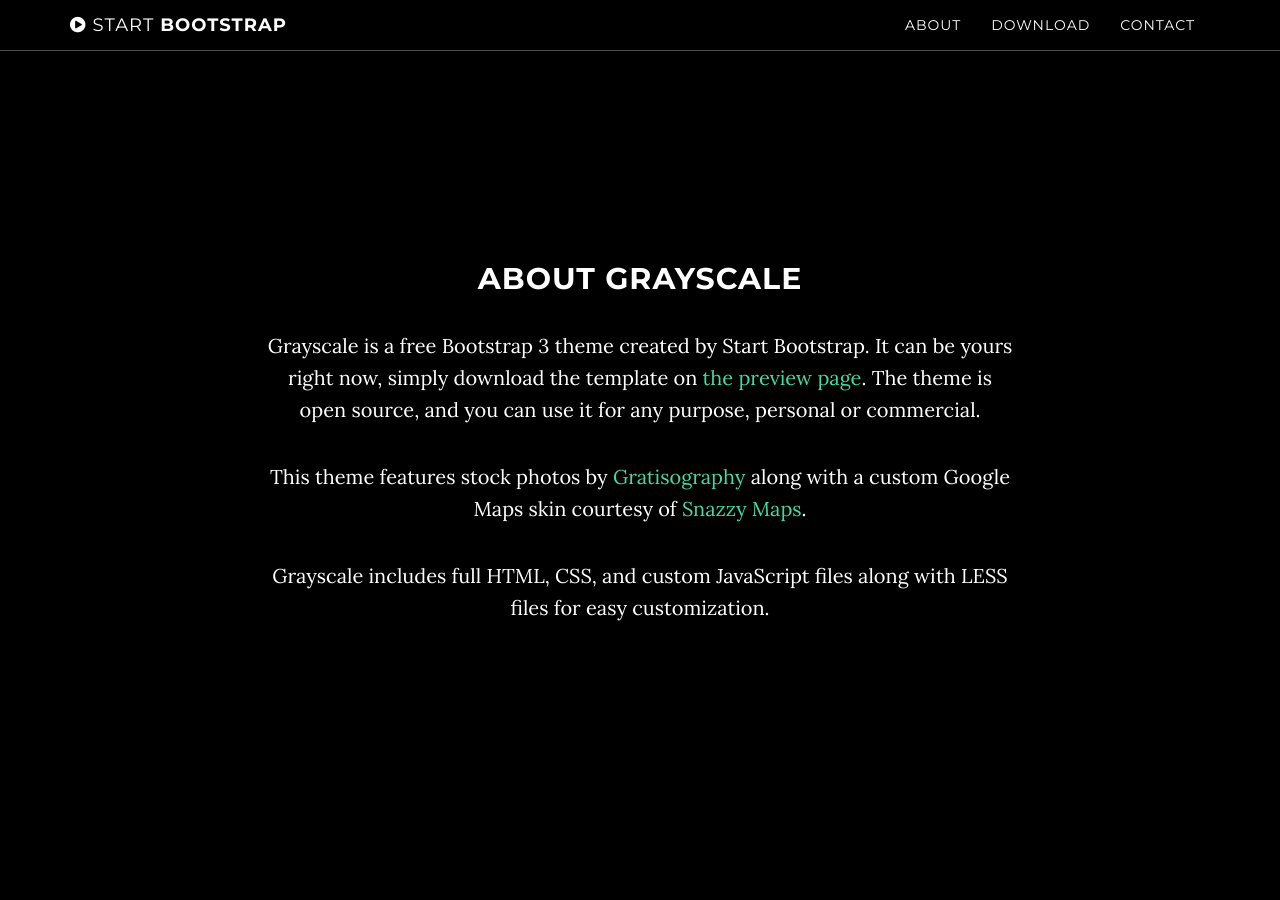
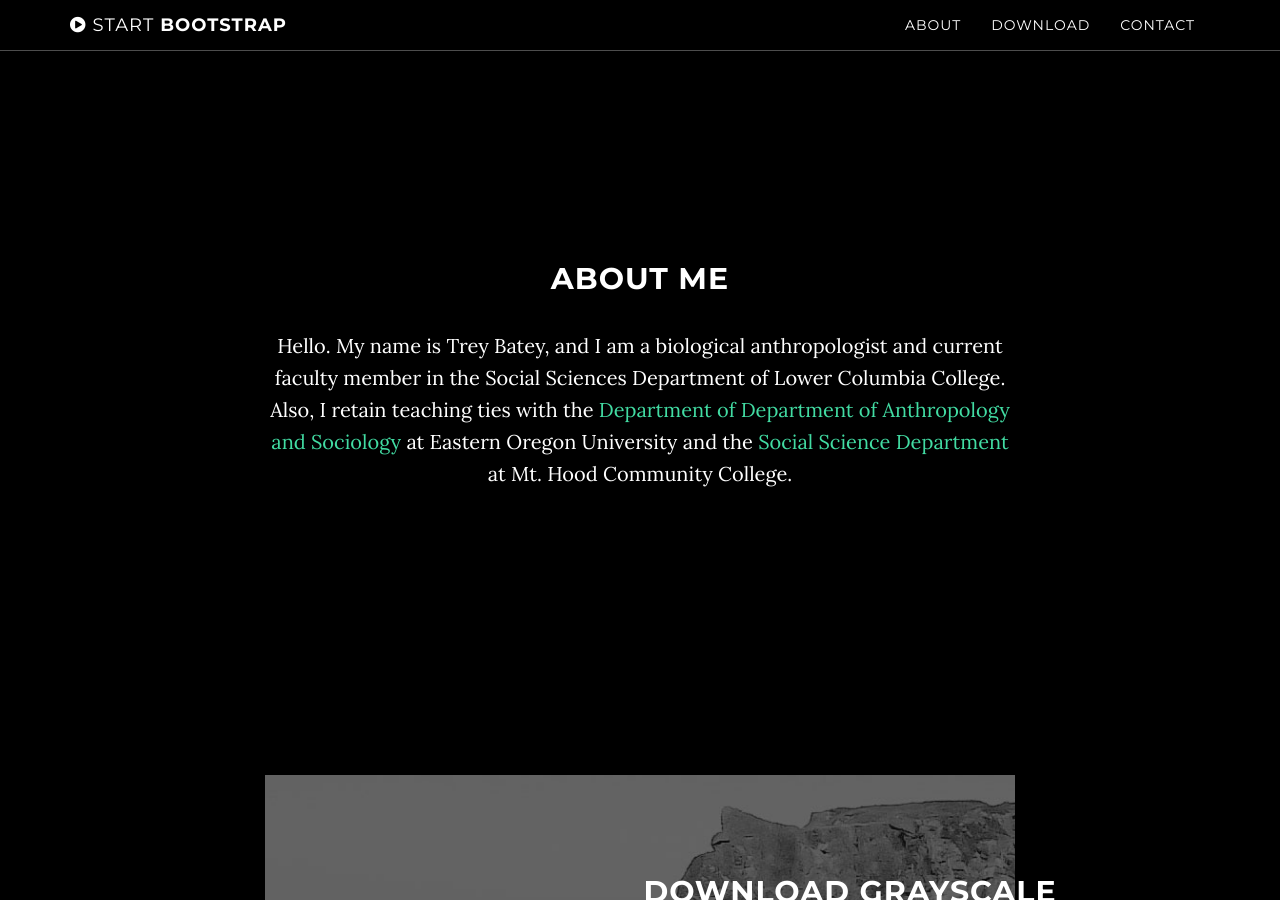
Before and after one commit to bateyt/newhome, a Jekyll site: the page index.html, which Jekyll copies as it is, in a window 1280 px wide and 900 px high, scrolled down 888 px. Built offline with Jekyll 4.4.1, drawn with Linux system fonts in a browser that asks for light colours.

Commit message:
Update about in index.html

```diff
--- a/index.html
+++ b/index.html
@@ -89,13 +89,15 @@
     <section id="about" class="container content-section text-center">
         <div class="row">
             <div class="col-lg-8 col-lg-offset-2">
-                <h2>About Grayscale</h2>
-                <p>Grayscale is a free Bootstrap 3 theme created by Start Bootstrap. It can be yours right now, simply download the template on <a href="http://startbootstrap.com/template-overviews/grayscale/">the preview page</a>. The theme is open source, and you can use it for any purpose, personal or commercial.</p>
+                <h2>About Me</h2>
+                <p>Hello. My name is Trey Batey, and I am a biological anthropologist and current faculty member in the Social Sciences Department of Lower Columbia College. Also, I retain teaching ties with the <a href="https://people.eou.edu/anthsoc/" target="_blank">Department of Department of Anthropology and Sociology</a> at Eastern Oregon University and the <a href="http://www.mhcc.edu/SocialScience.aspx" target="_blank">Social Science Department</a> at Mt. Hood Community College.
+
+<!---[curriculum vitae ![CV as pdf](icons16/pdf-icon.png)]({{ BASE_PATH }}/assets/batey_cv.pdf)</p>
                 <p>This theme features stock photos by <a href="http://gratisography.com/">Gratisography</a> along with a custom Google Maps skin courtesy of <a href="http://snazzymaps.com/">Snazzy Maps</a>.</p>
                 <p>Grayscale includes full HTML, CSS, and custom JavaScript files along with LESS files for easy customization.</p>
             </div>
         </div>
-    </section>
+    </section>-->
 
     <!-- Download Section -->
     <section id="download" class="content-section text-center">
```
